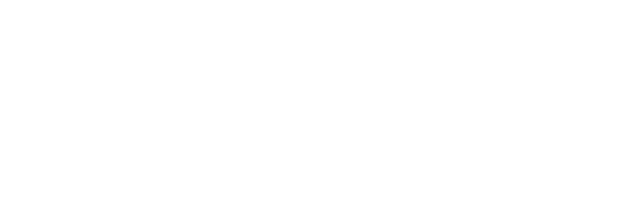
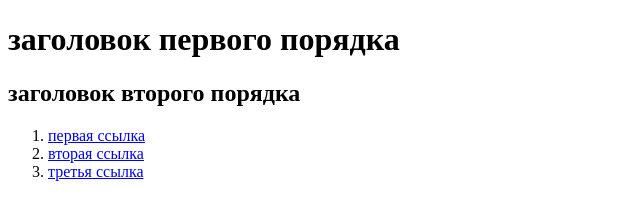
Before and after one commit to Mckupe/task-html, a website: page src/index.html in a window 1280 px wide. Shown: the whole page, without its empty margins (0-640 px from the left). Drawn offline with Linux system fonts and the light colour scheme.

Commit message:
Задание по HTML N1

```diff
--- a/src/index.html
+++ b/src/index.html
@@ -3,5 +3,31 @@
     <head>
         <title>HTML</title>
     </head>
-    <body></body>
+    <body>
+        <h1>заголовок первого порядка</h1>
+        <h2>заголовок второго порядка</h2>
+        <ol>
+            <li>
+                <a
+                    href="https://new-edu.tensor.ru/tensor/lesson/page.php?id=3913&sectionid=3&pageid=1"
+                >
+                    первая ссылка</a
+                >
+            </li>
+            <li>
+                <a
+                    href="https://new-edu.tensor.ru/tensor/lesson/page.php?id=3913&sectionid=3&pageid=2"
+                >
+                    вторая ссылка</a
+                >
+            </li>
+            <li>
+                <a
+                    href="https://new-edu.tensor.ru/tensor/lesson/page.php?id=3913&sectionid=2&pageid=0"
+                >
+                    третья ссылка</a
+                >
+            </li>
+        </ol>
+    </body>
 </html>
```
Also changed, not shown: 1 other file.
